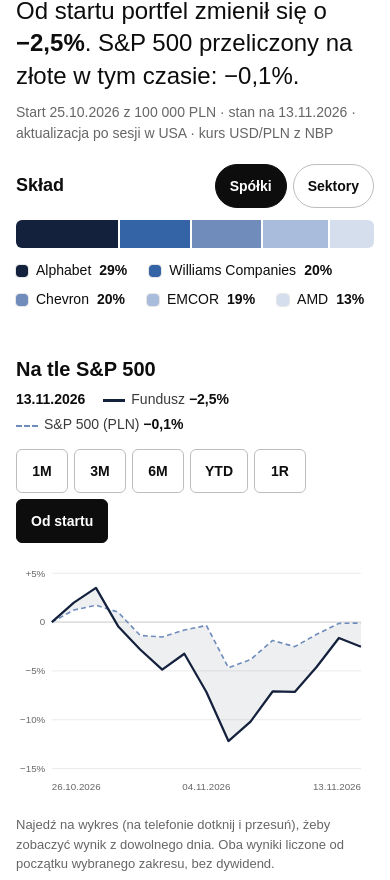
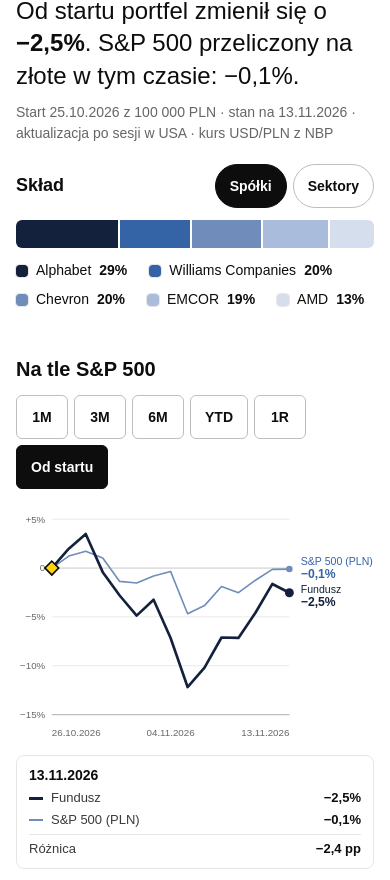
Before and after one commit to Fundusz-Index/fundusz-index-strona, a plain HTML site: page portfel.html in a window 390 px wide. Shown: the part 187-1067 px from the top of the page. Drawn offline with Linux system fonts and the light colour scheme.

Commit message:
Portfel: wykres w stylu księgi znaku
Podpisy na końcach linii zamiast legendy, ciągła linia S&P 500, żółty romb
w dniu decyzji o portfelu, dymek z datą, wynikami i różnicą w pp
(na telefonie stała ramka pod wykresem). Bez wypełnienia między liniami.

Co-Authored-By: Claude Fable 5.2 <noreply@anthropic.com>
Claude-Session: https://claude.ai/code/session_01GJk3onLjiow6J3TLgBbiHk

```diff
--- a/assets/css/style.css
+++ b/assets/css/style.css
@@ -18,6 +18,7 @@
   --s4: #A9BCDB;
   --s5: #D5DEEC;
   --bench: #6F8CBB;
+  --bench-text: #3463A6;
   --area: rgba(20, 33, 61, 0.07);
   --accent: #FFD60A;
   --black: #0D0D0D;
@@ -367,3 +368,24 @@ dl.kv-disclosure dd { text-align: left; font-weight: 400; }
     .nav a:hover:not([aria-current="page"]) { background-size: 100% 3px; color: var(--ink); }
   }
 }
+
+/* ---------- wykres portfela: podpisy na końcach linii, znaczniki decyzji, dymek ---------- */
+:root[data-theme="dark"] { --bench-text: #B0B6C2; }
+@media (prefers-color-scheme: dark) { :root:not([data-theme="light"]) { --bench-text: #B0B6C2; } }
+.chart text.chart-end { font-size: 13px; }
+.chart text.chart-end-val { font-size: 15px; font-weight: 700; }
+.chart-wrap { position: relative; }
+.chart-tip { position: absolute; top: 8px; z-index: 2; pointer-events: none; min-width: 190px; max-width: 240px; display: flex; flex-direction: column; gap: 4px; padding: 10px 12px; background: var(--bg); border: 1px solid var(--line-strong); border-radius: 8px; box-shadow: 0 8px 20px rgba(13, 13, 13, 0.10); font-size: 13px; line-height: 1.35; color: var(--ink-2); }
+.chart-tip > b { color: var(--ink); font-size: 14px; }
+.chart-tip span { display: flex; align-items: center; gap: 8px; }
+.chart-tip span b { margin-left: auto; color: var(--ink); font-variant-numeric: tabular-nums; }
+.chart-tip i { flex: none; width: 14px; height: 0; border-top: 3px solid var(--s1); }
+.chart-tip i.k-b { border-top: 2px solid var(--bench); }
+.chart-tip i.k-d { width: 9px; height: 9px; border: 1.5px solid var(--black); background: var(--accent); transform: rotate(45deg); margin: 0 3px; box-sizing: border-box; }
+.chart-tip .roz { border-top: 1px solid var(--line); padding-top: 5px; margin-top: 2px; }
+.chart-tip .dec { color: var(--ink); font-weight: 700; align-items: flex-start; }
+.chart-tip .dec i { margin-top: 5px; }
+.chart-tip .dec em { font-style: normal; }
+@media (max-width: 640px) {
+  .chart-tip { position: static; max-width: none; min-height: 112px; margin-top: 8px; box-shadow: none; border-color: var(--line); }
+}
--- a/assets/js/portfel.js
+++ b/assets/js/portfel.js
@@ -10,7 +10,7 @@
 
   /* ---------- wykres ---------- */
   var WASKI = window.matchMedia('(max-width: 640px)').matches;
-  var W = WASKI ? 440 : 1000, H = WASKI ? 300 : 340, L = WASKI ? 44 : 56, R = W - 16, T = 20, B = H - 40;
+  var W = WASKI ? 440 : 1000, H = WASKI ? 300 : 340, L = WASKI ? 44 : 56, R = W - (WASKI ? 104 : 136), T = 20, B = H - 40;
 
   function poczatekZakresu(seria, zakres) {
     var ost = new Date(seria[seria.length - 1].d + 'T00:00:00Z');
@@ -58,22 +58,64 @@
       var idx = Math.round(q * (n - 1));
       svg += '<text x="' + X(idx).toFixed(1) + '" y="' + (H - 14) + '" text-anchor="' + (k === 0 ? 'start' : q === 1 ? 'end' : 'middle') + '">' + FI.data(pkt[idx].d) + '</text>';
     });
-    svg += '<polygon points="' + fp.concat(bp.slice().reverse()).join(' ') + '" fill="var(--area)" stroke="none"/>';
-    svg += '<polyline points="' + bp.join(' ') + '" fill="none" stroke="var(--bench)" stroke-width="2" stroke-dasharray="6 4" stroke-linejoin="round"/>';
-    svg += '<polyline points="' + fp.join(' ') + '" fill="none" stroke="var(--s1)" stroke-width="2.75" stroke-linejoin="round"/>';
+    svg += '<line x1="' + L + '" x2="' + R + '" y1="' + B + '" y2="' + B + '" stroke="var(--line-strong)" stroke-width="1.5"/>';
+    svg += '<polyline points="' + bp.join(' ') + '" fill="none" stroke="var(--bench)" stroke-width="2" stroke-linejoin="round" stroke-linecap="round"/>';
+    svg += '<circle cx="' + X(n - 1) + '" cy="' + Y(b[n - 1]).toFixed(1) + '" r="4" fill="var(--bench)"/>';
+    svg += '<polyline points="' + fp.join(' ') + '" fill="none" stroke="var(--s1)" stroke-width="3.25" stroke-linejoin="round" stroke-linecap="round"/>';
+    svg += '<circle cx="' + X(n - 1) + '" cy="' + Y(f[n - 1]).toFixed(1) + '" r="5.5" fill="var(--s1)"/>';
+    /* podpisy na końcach linii zamiast legendy */
+    var yf = Y(f[n - 1]), yb = Y(b[n - 1]);
+    if (Math.abs(yf - yb) < 34) { var sr = (yf + yb) / 2, zn = yf <= yb ? -1 : 1; yf = sr + zn * 17; yb = sr - zn * 17; }
+    var podpis = function (y, nazwa, wart, kolor) {
+      return '<text class="chart-end" x="' + (R + 14) + '" y="' + (y - 2).toFixed(1) + '" style="fill:' + kolor + '">' + nazwa + '</text>' +
+        '<text class="chart-end chart-end-val" x="' + (R + 14) + '" y="' + (y + 14).toFixed(1) + '" style="fill:' + kolor + '">' + FI.pct(wart) + '</text>';
+    };
+    svg += podpis(yb, 'S&amp;P 500 (PLN)', b[n - 1], 'var(--bench-text)') + podpis(yf, 'Fundusz', f[n - 1], 'var(--s1)');
+    /* znaczniki decyzji: żółty romb na linii funduszu w dniu transakcji (ten sam znak co kurs na wykresie wyceny) */
+    var decyzje = {};
+    (P.transakcje || []).forEach(function (t) {
+      var k = -1;
+      for (var q = 0; q < n; q++) { if (pkt[q].d >= t.data) { k = q; break; } }
+      if (k < 0 || (k === 0 && s0 > 0 && t.data < pkt[0].d)) return;
+      (decyzje[k] = decyzje[k] || []).push(t);
+    });
     var h = stan.hover !== null && stan.hover < n ? stan.hover : null;
     var li = h === null ? n - 1 : h;
     if (h !== null) {
       svg += '<line x1="' + X(li) + '" x2="' + X(li) + '" y1="' + T + '" y2="' + B + '" stroke="var(--ink)" stroke-width="1" stroke-dasharray="3 3"/>';
-      svg += '<circle cx="' + X(li) + '" cy="' + Y(b[li]) + '" r="5" fill="var(--bg)" stroke="var(--bench)" stroke-width="2"/>';
-      svg += '<circle cx="' + X(li) + '" cy="' + Y(f[li]) + '" r="7" fill="var(--accent)" stroke="var(--black)" stroke-width="2"/>';
+      svg += '<circle cx="' + X(li) + '" cy="' + Y(b[li]) + '" r="5" fill="var(--bench)" stroke="var(--bg)" stroke-width="2"/>';
+      if (!decyzje[li]) svg += '<circle cx="' + X(li) + '" cy="' + Y(f[li]) + '" r="6.5" fill="var(--s1)" stroke="var(--bg)" stroke-width="2"/>';
     }
+    Object.keys(decyzje).forEach(function (k) {
+      var x = +X(+k).toFixed(1), y = +Y(f[+k]).toFixed(1);
+      svg += '<rect x="' + (x - 6) + '" y="' + (y - 6) + '" width="12" height="12" transform="rotate(45 ' + x + ' ' + y + ')" fill="var(--accent)" stroke="var(--black)" stroke-width="2"/>';
+    });
     var el = $('wykres');
     el.innerHTML = svg;
     el.dataset.n = n;
     $('leg-data').textContent = FI.data(pkt[li].d);
     $('leg-fundusz').textContent = FI.pct(f[li]);
     $('leg-bench').textContent = FI.pct(b[li]);
+    var dymek = $('wykres-dymek');
+    if (h === null && !WASKI) { dymek.hidden = true; return; }
+    var roz = f[li] - b[li];
+    var html = '<b>' + FI.data(pkt[li].d) + '</b>' +
+      '<span><i class="k-f"></i>Fundusz<b>' + FI.pct(f[li]) + '</b></span>' +
+      '<span><i class="k-b"></i>S&amp;P 500 (PLN)<b>' + FI.pct(b[li]) + '</b></span>' +
+      '<span class="roz">Różnica<b>' + (roz > 0 ? '+' : roz < 0 ? '−' : '') + FI.num(Math.abs(roz), 1) + ' pp</b></span>';
+    if (decyzje[li]) {
+      var wg = {};
+      decyzje[li].forEach(function (t) { (wg[t.typ] = wg[t.typ] || []).push(t.ticker); });
+      html += Object.keys(wg).map(function (typ) {
+        return '<span class="dec"><i class="k-d"></i><em>' + esc(typ.charAt(0).toUpperCase() + typ.slice(1)) + ': ' + esc(wg[typ].join(', ')) + '</em></span>';
+      }).join('');
+    }
+    dymek.innerHTML = html;
+    dymek.hidden = false;
+    if (WASKI) return;
+    var lewo = X(li) / W * 100, prawa = lewo > 55;
+    dymek.style.left = prawa ? 'auto' : 'calc(' + lewo.toFixed(2) + '% + 14px)';
+    dymek.style.right = prawa ? 'calc(' + (100 - lewo).toFixed(2) + '% + 14px)' : 'auto';
   }
 
   function hover(e) {
--- a/portfel.html
+++ b/portfel.html
@@ -51,7 +51,7 @@
 <div class="chart-head">
 <div style="display:flex;flex-direction:column;gap:8px">
 <h2 style="font-size:20px">Na tle S&amp;P 500</h2>
-<div class="chart-legend" aria-live="polite"><b id="leg-data">–</b><span><span class="swatch-line" aria-hidden="true"></span>Fundusz <b id="leg-fundusz">–</b></span><span><span class="swatch-line bench" aria-hidden="true"></span>S&amp;P 500 (PLN) <b id="leg-bench">–</b></span></div>
+<p class="sr-only" aria-live="polite">Stan na <span id="leg-data">–</span>: fundusz <span id="leg-fundusz">–</span>, S&amp;P 500 w złotych <span id="leg-bench">–</span>.</p>
 </div>
 <div role="group" aria-label="Zakres wykresu" style="display:flex;flex-wrap:wrap;gap:6px">
 <button type="button" class="seg" data-zakres="1M">1M</button>
@@ -62,8 +62,8 @@
 <button type="button" class="seg" data-zakres="Od startu">Od startu</button>
 </div>
 </div>
-<svg id="wykres" class="chart" viewBox="0 0 1000 340" role="img" aria-label="Wykres zwrotu funduszu i S&amp;P 500 w PLN"></svg>
-<p class="tiny muted">Najedź na wykres (na telefonie dotknij i przesuń), żeby zobaczyć wynik z dowolnego dnia. Oba wyniki liczone od początku wybranego zakresu, bez dywidend.</p>
+<div class="chart-wrap"><svg id="wykres" class="chart" viewBox="0 0 1000 340" role="img" aria-label="Wykres zwrotu funduszu i S&amp;P 500 w PLN"></svg><div id="wykres-dymek" class="chart-tip" hidden></div></div>
+<p class="tiny muted">Najedź na wykres (na telefonie dotknij i przesuń), żeby zobaczyć wynik z dowolnego dnia. Żółty romb oznacza dzień decyzji o portfelu. Oba wyniki liczone od początku wybranego zakresu, bez dywidend. Źródło: kursy zamknięcia z giełd w USA, kurs USD/PLN z NBP. Portfel wirtualny.</p>
 </div>
 <aside class="side panel" aria-label="Portfel w liczbach">
 <span class="label" style="color:var(--inv-muted)">W liczbach</span>
```
Also changed, not shown: 1 other file.
